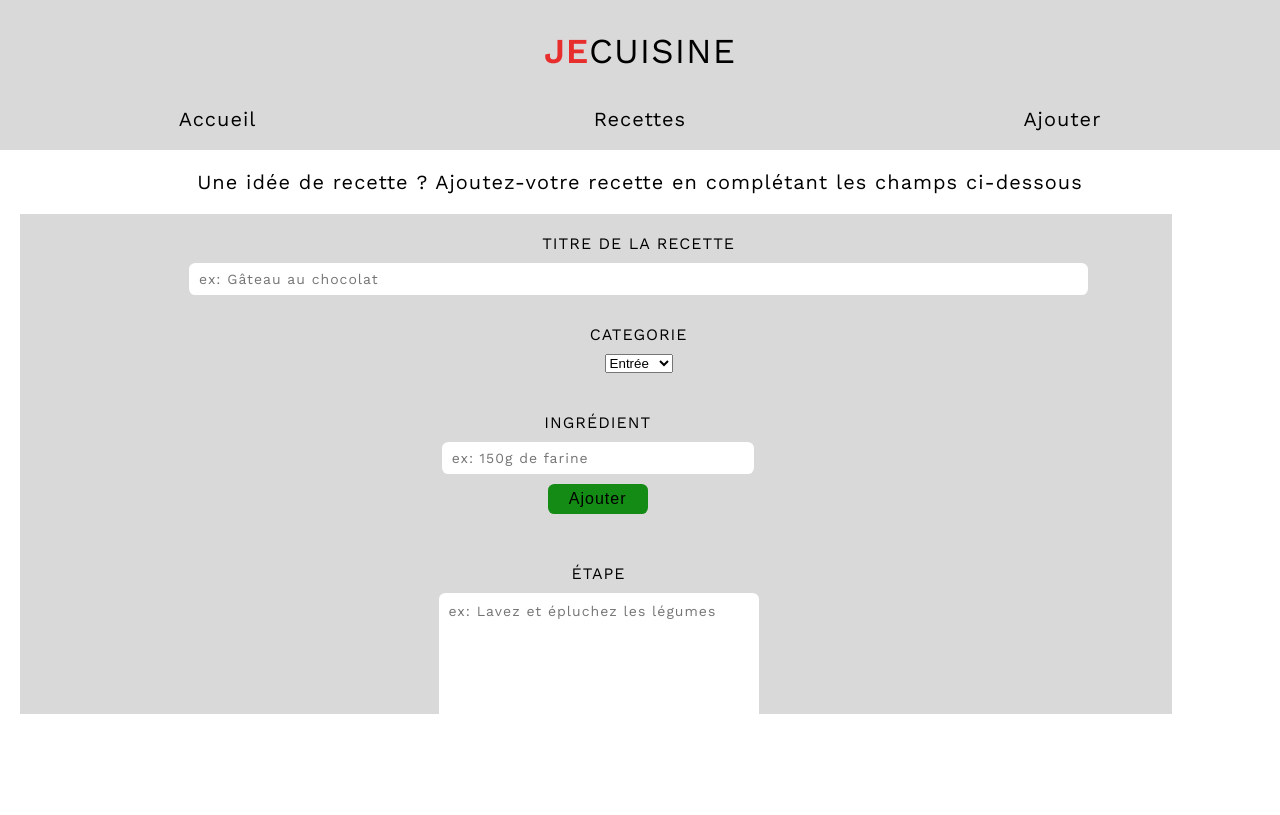
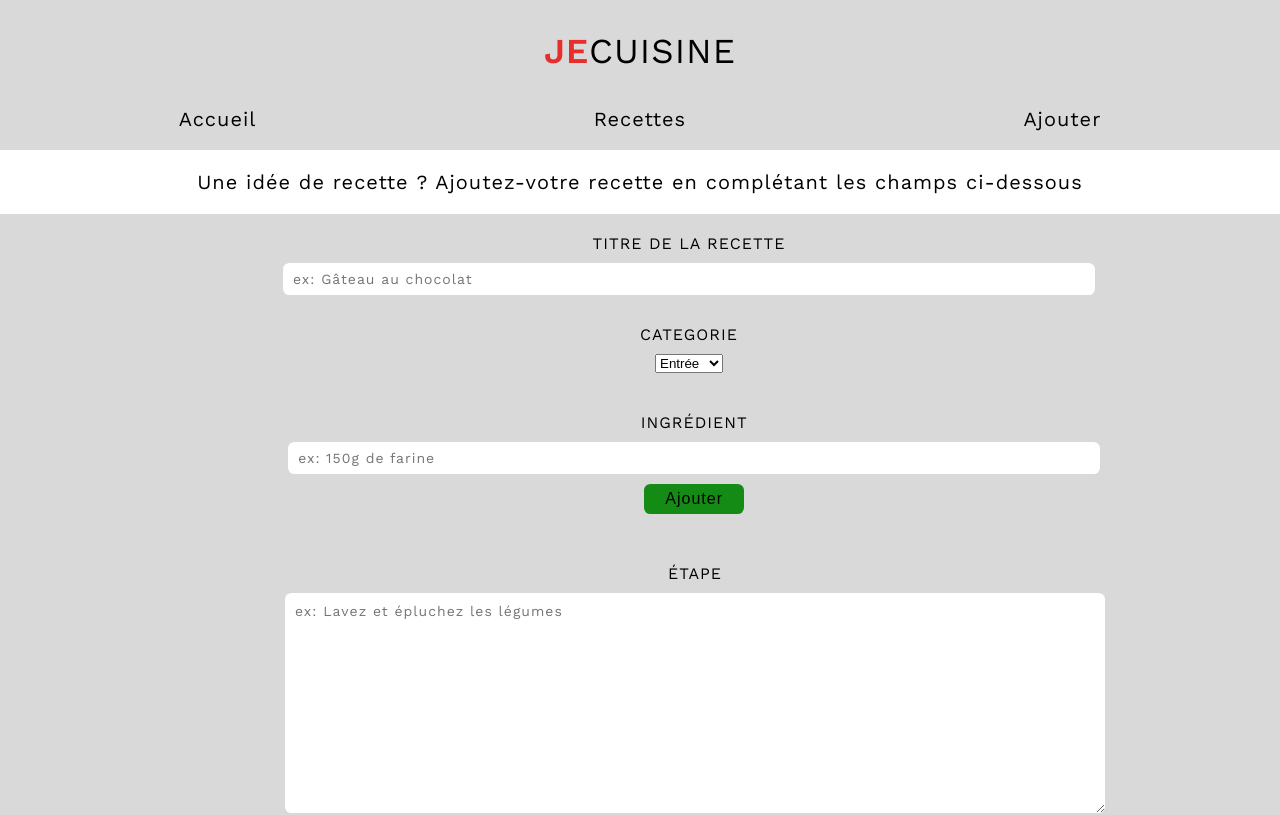
Before and after one commit to timonicolaux/checkpoint4-react, a React (Create React App) app: page /nouvelle-recette in a window 1280 px wide. Shown: the top 815 px of the page. Built offline with nearby package versions, Linux system fonts and the light colour scheme.

Commit message:
added some CSS on form

```diff
--- a/src/styles/Home.css
+++ b/src/styles/Home.css
@@ -49,3 +49,12 @@
   width: 50%;
   margin-bottom: 20px;
 }
+
+@media screen and (min-width: 1000px) {
+  .home-title-div {
+    padding: 50px;
+  }
+  .top-recettes {
+    padding: 75px;
+  }
+}
--- a/src/styles/NewRecette.css
+++ b/src/styles/NewRecette.css
@@ -1,7 +1,7 @@
 .form-elements {
   background-color: #d9d9d9;
   width: 90%;
-  height: 500px;
+  height: 600px;
   margin-left: 20px;
   margin-right: 20px;
   display: flex;
@@ -70,7 +70,7 @@ textarea {
 }
 
 .input-div input {
-  width: 300px;
+  min-width: 300px;
 }
 
 .label {
@@ -100,3 +100,24 @@ textarea {
   cursor: pointer;
   background-color: #7c7676;
 }
+
+@media screen and (min-width: 1000px) {
+  .form-elements {
+    height: 850px;
+    width: 100%;
+    margin: auto;
+  }
+
+  textarea {
+    width: 800px;
+    height: 200px;
+  }
+
+  input {
+    width: 800px;
+  }
+
+  .submitBtn {
+    margin-left: 50%;
+  }
+}
--- a/src/styles/RecetteSummary.css
+++ b/src/styles/RecetteSummary.css
@@ -16,3 +16,12 @@
   letter-spacing: 1px;
   padding: 10px 0 0 0;
 }
+
+@media screen and (min-width: 1000px) {
+  .recette-title {
+    font-weight: 400;
+    font-size: 18px;
+    letter-spacing: 1px;
+    padding: 20px 0 0 0;
+  }
+}
--- a/src/styles/Recettes.css
+++ b/src/styles/Recettes.css
@@ -54,3 +54,14 @@
   width: 50%;
   margin-bottom: 20px;
 }
+
+@media screen and (min-width: 1000px) {
+  .category-title {
+    font-size: 30px;
+    padding: 50px;
+    text-align: center;
+  }
+  .single-recette {
+    margin-bottom: 75px;
+  }
+}
```
